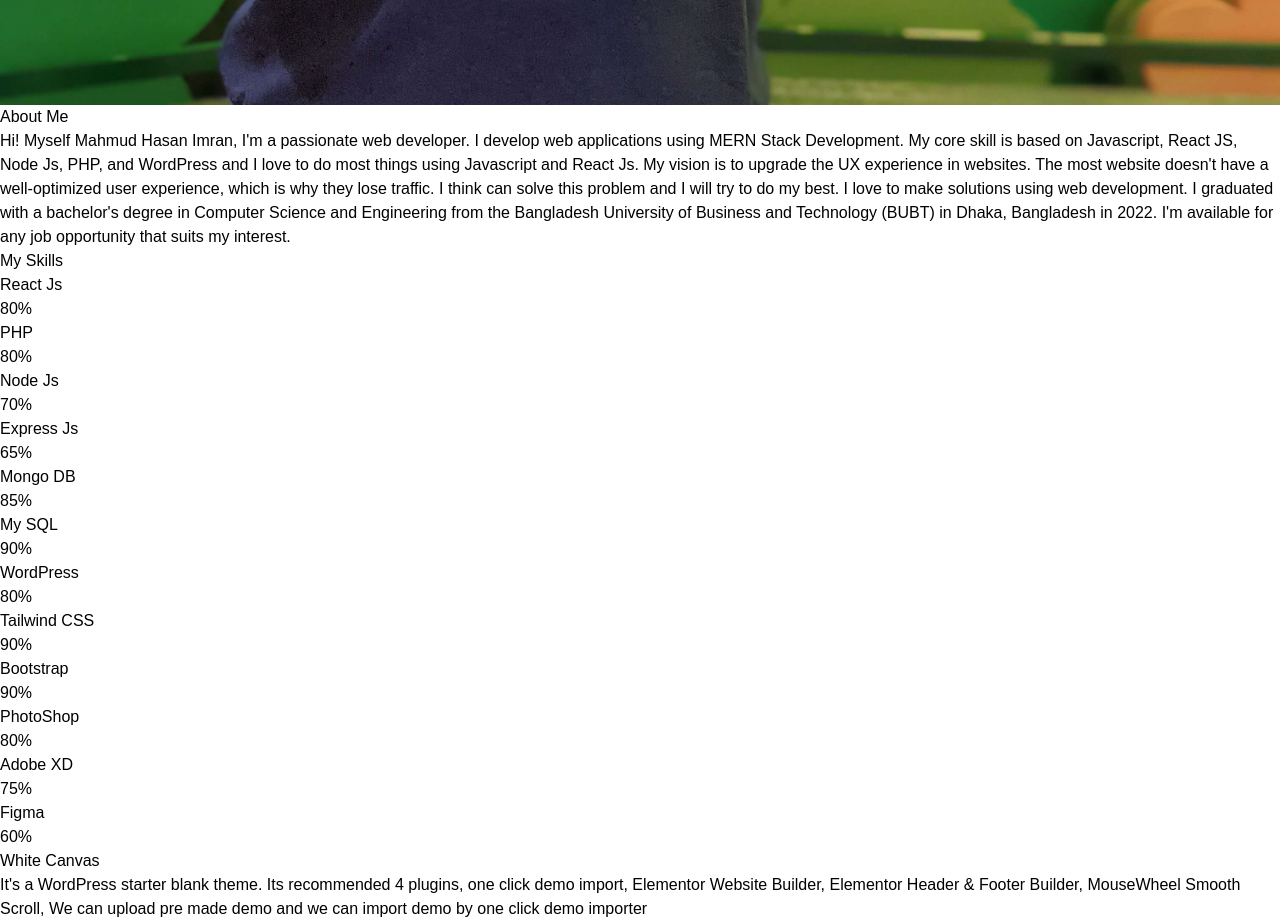
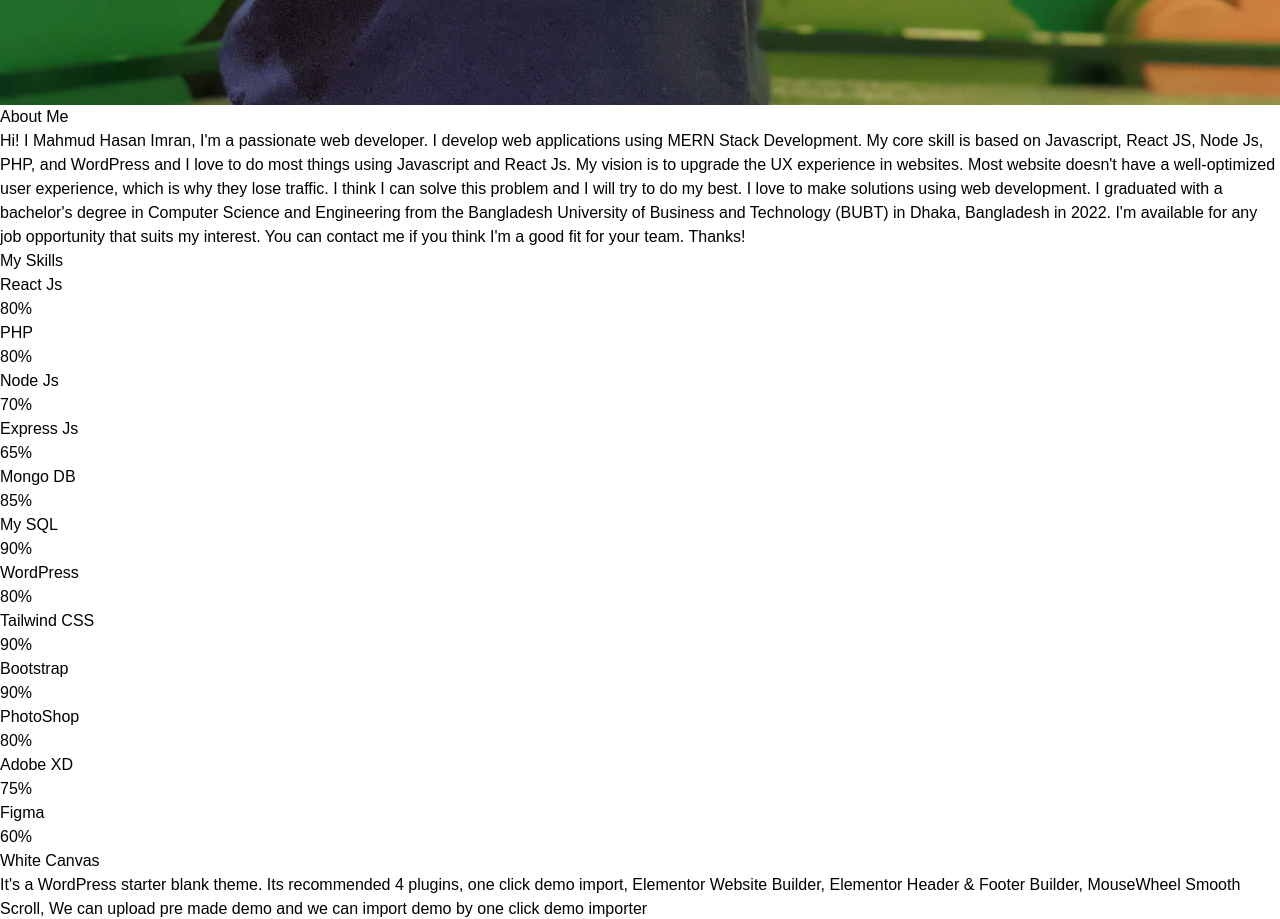
Before and after one commit to devmhimran/mhimran, a React (Create React App) app in the folder mhimran/: page / in a window 1280 px wide. Shown: the part 2600-3519 px from the top of the page. Built offline with nearby package versions, Linux system fonts and the light colour scheme; no server answers; what @material-tailwind/react would draw is missing.

Commit message:
Update About

```diff
--- a/mhimran/src/Component/About/About.js
+++ b/mhimran/src/Component/About/About.js
@@ -14,7 +14,8 @@ const About = () => {
                     <div className="about__heading lg:text-left text-center flex items-center">
                         <div className="about__heading__main dark:text-white">
                             <h1 className='text-4xl lg:text-5xl font-bold mb-4 lg:mb-6'>About Me</h1>
-                            <p className='text-base lg:text-lg text-gray-700 font-light leading-8 p-4 lg:p-0  dark:text-gray-400'>Hi! Myself Mahmud Hasan Imran, I'm a passionate web developer. I develop web applications using MERN Stack Development. My core skill is based on Javascript, React JS, Node Js, PHP, and WordPress and I love to do most things using Javascript and React Js. My vision is to upgrade the UX experience in websites. The most website doesn't have a well-optimized user experience, which is why they lose traffic. I think can solve this problem and I will try to do my best. I love to make solutions using web development. I graduated with a bachelor's degree in Computer Science and Engineering from the Bangladesh University of Business and Technology (BUBT) in Dhaka, Bangladesh in 2022. I'm available for any job opportunity that suits my interest.</p>
+                            <p className='text-base lg:text-lg text-gray-700 font-light leading-8 p-4 lg:p-0  dark:text-gray-400'>Hi! I Mahmud Hasan Imran, I'm a passionate web developer. I develop web applications using MERN Stack Development. My core skill is based on Javascript, React JS, Node Js, PHP, and WordPress and I love to do most things using Javascript and React Js. My vision is to upgrade the UX experience in websites. Most website doesn't have a well-optimized user experience, which is why they lose traffic. I think I can solve this problem and I will try to do my best. I love to make solutions using web development. I graduated with a bachelor's degree in Computer Science and Engineering from the Bangladesh University of Business and Technology (BUBT) in Dhaka, Bangladesh in 2022. I'm available for any job opportunity that suits my interest. You can contact me if you think I'm a good fit for your team. Thanks!
+                            </p>
                         </div>
                     </div>
                 </div>
```
